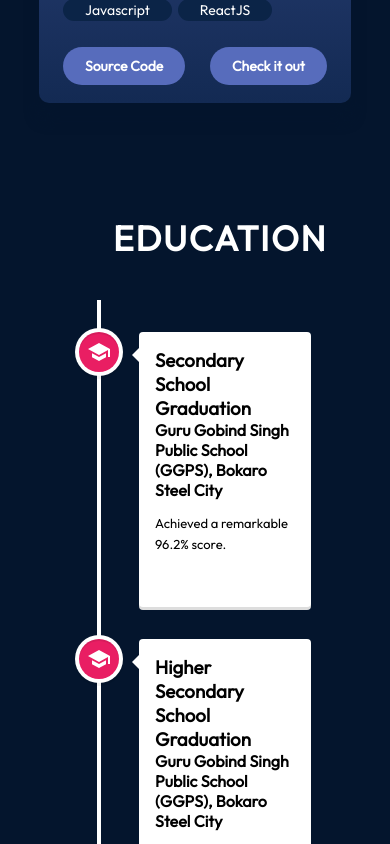
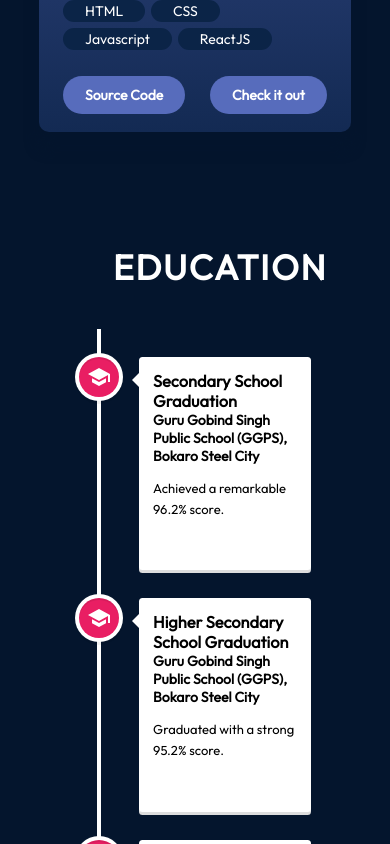
Before and after one commit to Aditya8903/My_Portfolio, a React (Vite) app: page / in a window 390 px wide. Shown: the part 5063-5907 px from the top of the page. Built offline with nearby package versions, Linux system fonts and the light colour scheme.

Commit message:
added few fixes for responsiveness

```diff
--- a/src/components/About/About.module.css
+++ b/src/components/About/About.module.css
@@ -37,6 +37,6 @@
 }
 @media (max-width: 600px) {
   .container {
-    font-size:small;
+    font-size:14px;
   }
 }
--- a/src/components/Hero/Hero.module.css
+++ b/src/components/Hero/Hero.module.css
@@ -140,3 +140,8 @@
       font-size: 42px;
     }
   }
+  @media (max-width: 768px) {
+    .title {
+      font-size: 1.2rem;
+    }
+  }
--- a/src/index.css
+++ b/src/index.css
@@ -4,3 +4,12 @@
     padding: 0;
     font-family: "Outfit", Arial, Helvetica, sans-serif;
   }
+  @media (max-width: 768px) {
+    body {
+      font-size: 14px; /* Adjust as needed */
+    }
+
+    /* .your-class {
+      font-size: 12px;  Adjust as needed
+    } */
+  }
```
